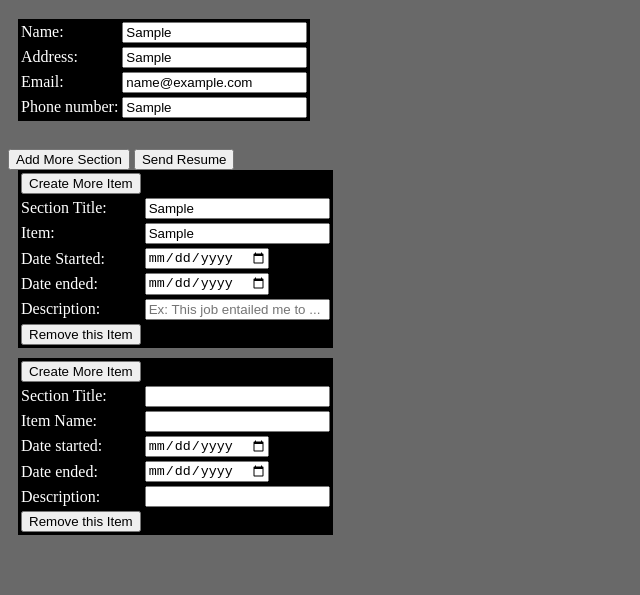
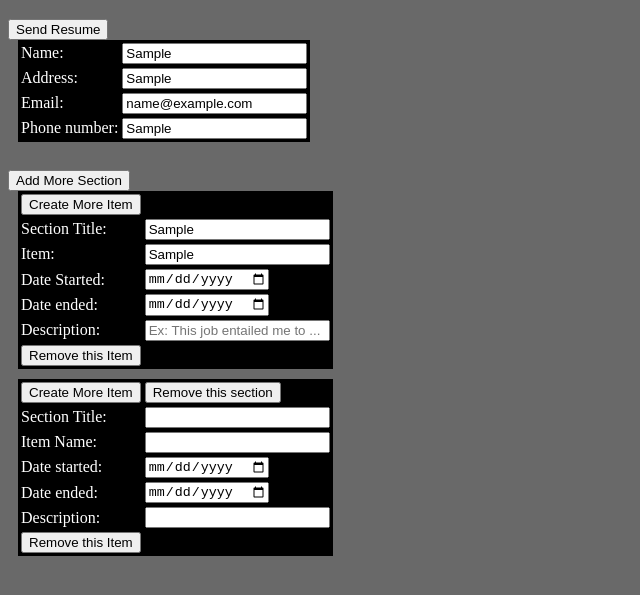
Before and after one commit to Elton-Ho/CSC337-Final-Project, a plain HTML site: page resume-form.html in a window 1280 px wide. Both pictures are taken after typing "Sample", "Sample", "name@example.com", "Sample", "Sample", "Sample" into the empty fields and a click on the button "Add More Section". Shown: the part 61-656 px from the top of the page, without its empty margins (0-640 px from the left). Drawn offline with Linux system fonts and the light colour scheme.

Commit message:
Aded remove section button and moved the submit button up

```diff
--- a/resume-form.html
+++ b/resume-form.html
@@ -27,7 +27,16 @@
                 sectionTableID = "section"+currentSectionID
                 sectionTable.setAttribute("id", sectionTableID)
 
-                createItemButton(sectionTable)
+                var createButtonTR = createItemButton(sectionTable)
+
+                var removeSectionButton = document.createElement("input")
+                var removeSectionTD = document.createElement("td")
+                removeSectionTD.appendChild(removeSectionButton)
+                createButtonTR.appendChild(removeSectionTD)
+
+                removeSectionButton.setAttribute("type", "button")
+                removeSectionButton.setAttribute("onclick", "document.getElementById('"+sectionTableID +"').remove()")
+                removeSectionButton.setAttribute("value", "Remove this section")
 
                 // create section title
                 var sectionTitleTR = document.createElement("tr")
@@ -109,6 +118,8 @@
                 createItemButton.setAttribute("type", "button")
                 createItemButton.setAttribute("onclick", "createItem('" + sectionTable.id + "')")
                 createItemButton.setAttribute("value", "Create More Item")
+
+                return createButtonTR
             }
 
             function removeItemButton(sectionTable, currentItemID){
@@ -138,6 +149,7 @@
         <h1>Resume: </h1>
         <form id = "resume" method ="GET" action = "print">
             <table>
+                <input type="submit" value = "Send Resume">
                 <tr>
                     <td><lable for ="name">Name: </lable></td>
                     <td><input type = "text" id = "name" name = "name"></td>
@@ -157,7 +169,6 @@
             </table>
             <br>
             <input type = "button" onclick = "createSection()" value = "Add More Section">
-            <input type="submit" value = "Send Resume">
             <br>
             <table id = "section0">
                 <tr>
```
